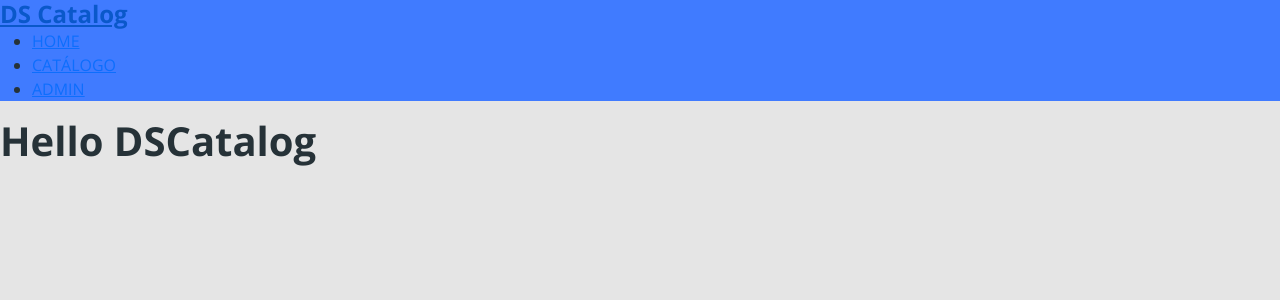
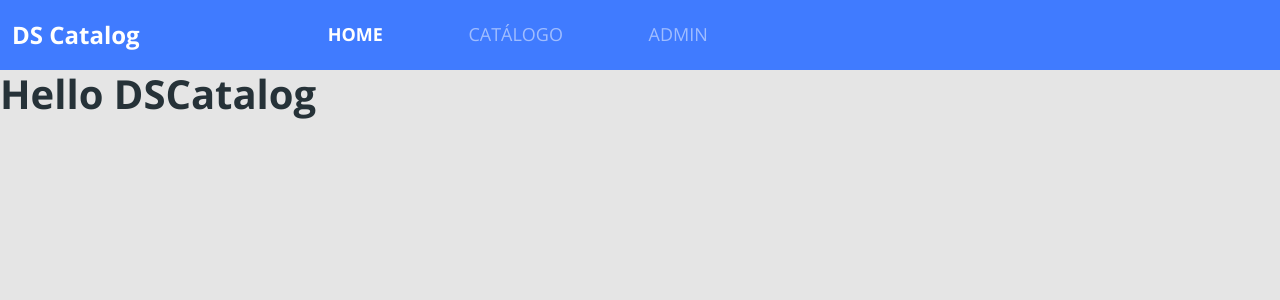
Before and after one commit to LucasTi97/DSCatalog, a React (Create React App) app in the folder frontweb/: page / in a window 1280 px wide. Shown: the top 300 px of the page. Built offline with nearby package versions, Linux system fonts and the light colour scheme.

Commit message:
Navbar styling

```diff
--- a/frontweb/src/App.css
+++ b/frontweb/src/App.css
@@ -8,3 +8,8 @@
     font-weight: 700;
     margin-bottom: 0;
 }
+
+a, a:hover {
+    text-decoration: none;
+    color: unset;
+}
--- a/frontweb/src/components/Navbar/index.tsx
+++ b/frontweb/src/components/Navbar/index.tsx
@@ -1,14 +1,32 @@
+import './styles.css';
+import 'bootstrap/js/src/collapse.js'
+
 const Navbar = () => {
   return (
-    <nav className="bg-primary">
-      <div>
-        <a href="link">
+    <nav className="navbar navbar-expand-md navbar-dark bg-primary main-nav">
+      <div className="container-fluid">
+        <a href="link" className="nav-logo-text">
           <h4>DS Catalog</h4>
         </a>
-        <div>
-          <ul>
+
+        <button
+          className="navbar-toggler"
+          type="button"
+          data-bs-toggle="collapse"
+          data-bs-target="#dscatalog-navbar"
+          aria-controls="dscatalog-navbar"
+          aria-expanded="false"
+          aria-label="Toggle navigation"
+        >
+          <span className="navbar-toggler-icon"></span>
+        </button>
+
+        <div className="collapse navbar-collapse" id="dscatalog-navbar">
+          <ul className="navbar-nav offset-md-2 main-menu">
             <li>
-              <a href="link">HOME</a>
+              <a href="link" className="active">
+                HOME
+              </a>
             </li>
             <li>
               <a href="link">CATÁLOGO</a>
--- /dev/null
+++ b/frontweb/src/components/Navbar/styles.css
@@ -0,0 +1,28 @@
+.main-nav {
+    padding-left: 40px;
+    min-height: 70px;
+}
+
+.nav-logo-text, .nav-logo-text:hover {
+    color: #fff;
+}
+
+.main-menu {
+    display: flex;
+    font-size: 18px;
+    width: 380px;
+    justify-content: space-between;
+}
+
+.main-menu a {
+    color:rgba(255, 255, 255, 0.5);
+}
+
+.main-menu a:hover {
+    color: #fff;
+}
+
+.main-menu a.active {
+    color: #fff;
+    font-weight: bold;
+}
```
